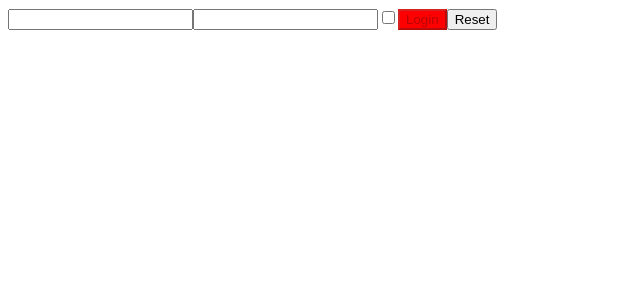
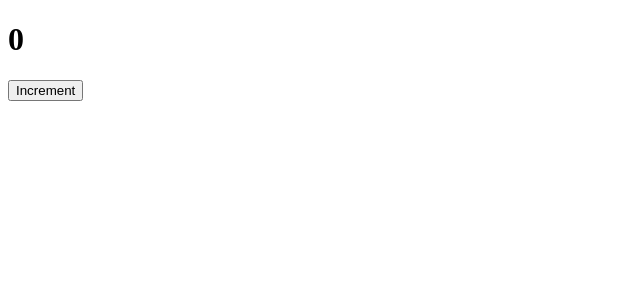
Before and after one commit to SamaJabri/Develhope-Web-React, a React (Create React App) app: page / in a window 1280 px wide. Shown: the top 300 px of the page, without its empty margins (0-640 px from the left). Built offline with nearby package versions, Linux system fonts and the light colour scheme.

Commit message:
Solved forty-eighth exercise

```diff
--- a/src/App.jsx
+++ b/src/App.jsx
@@ -1,10 +1,10 @@
 import React, { Component } from "react";
-import Login from "./components/login/Login";
+import ClickCounter from "./components/counter/ClickCounter";
 
 export default class App extends Component {
-  onLogin = (e) => e.preventDefault();
+  onCounterChange = (count) => console.log(count);
 
   render() {
-    return <Login onLogin={this.onLogin} />;
+    return <ClickCounter onCounterChange={this.onCounterChange} />;
   }
 }
--- a/src/components/counter/ClickCounter.jsx
+++ b/src/components/counter/ClickCounter.jsx
@@ -1,12 +1,14 @@
 import React from "react";
-import { useState } from "react";
+import { useState, useEffect } from "react";
 import CounterButton from "./CounterButton";
 import CounterDisplay from "./CounterDisplay";
 
-export default function ClickCounter() {
+export default function ClickCounter(props) {
   const [count, setCount] = useState(0);
 
   const incrementBy = () => setCount((count) => count + 1);
+
+  useEffect(() => props.onCounterChange(count), [count]);
 
   return (
     <div>
```
